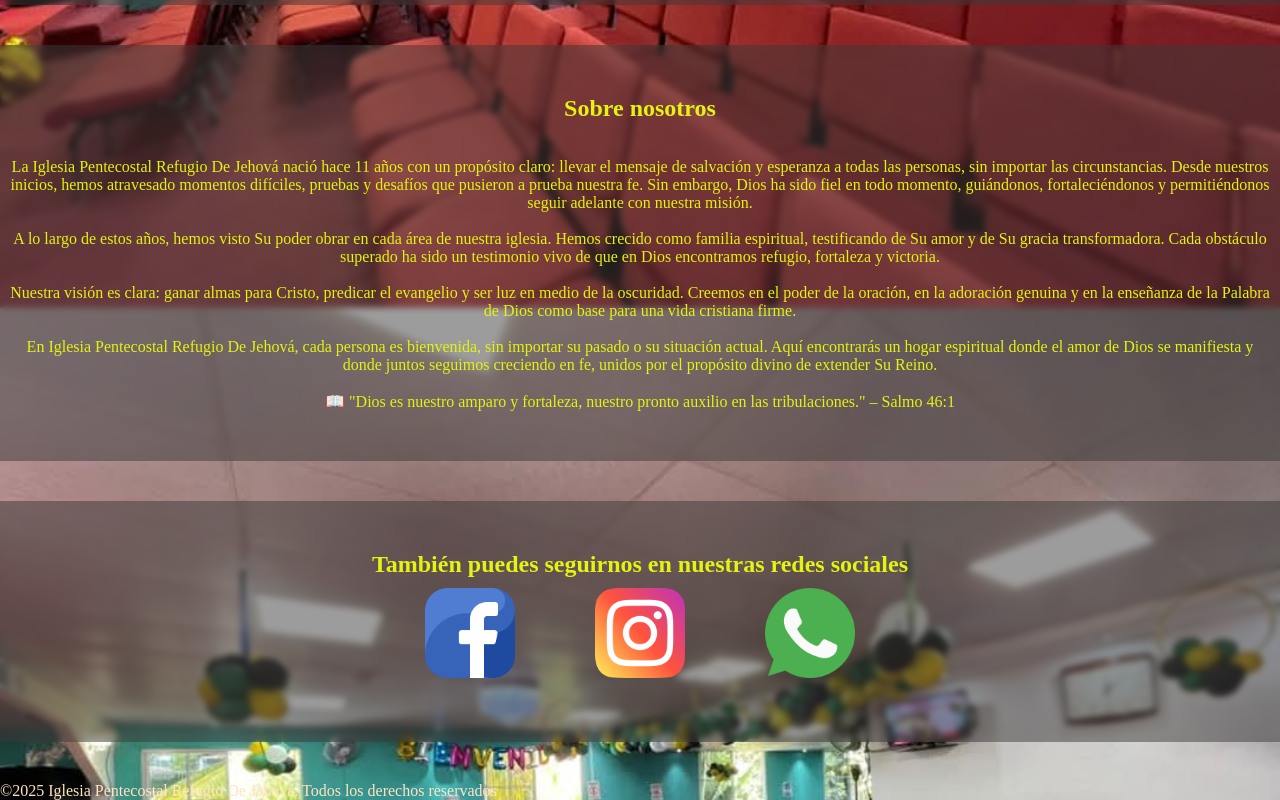
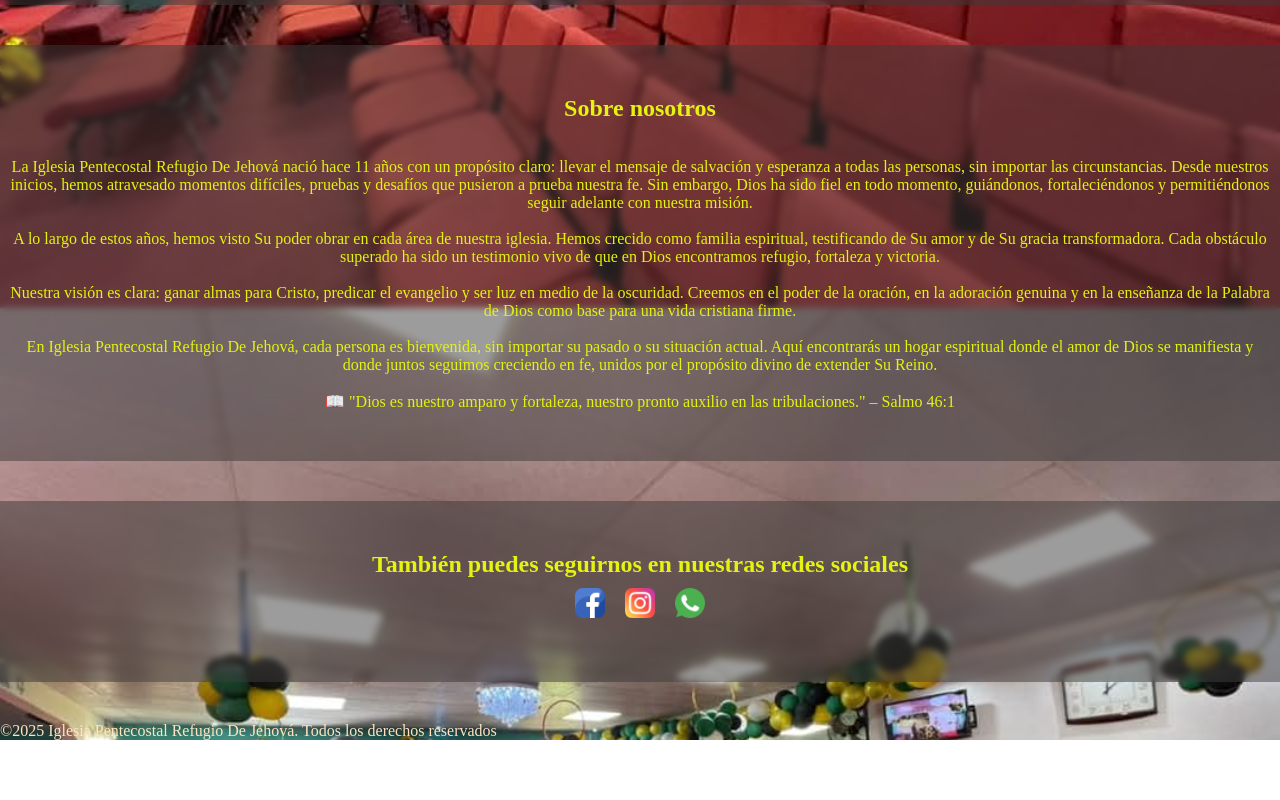
Before and after one commit to Cheke7000/IPRJ, a plain HTML site: page index.html in a window 1280 px wide. Shown: the part 650-1450 px from the top of the page. After the commit the page ends 1390 px from the top, so only its background shows below. Drawn offline with Linux system fonts and the light colour scheme.

Commit message:
Actualizar style.css

```diff
--- a/style.css
+++ b/style.css
@@ -116,8 +116,7 @@ body{
 }
 
 .redes img{
-    padding: 0px 30px;
-    width: 90px;
+    width: 30px;
     height: auto;
     transition: transform 0.3 ease;
 }
```
